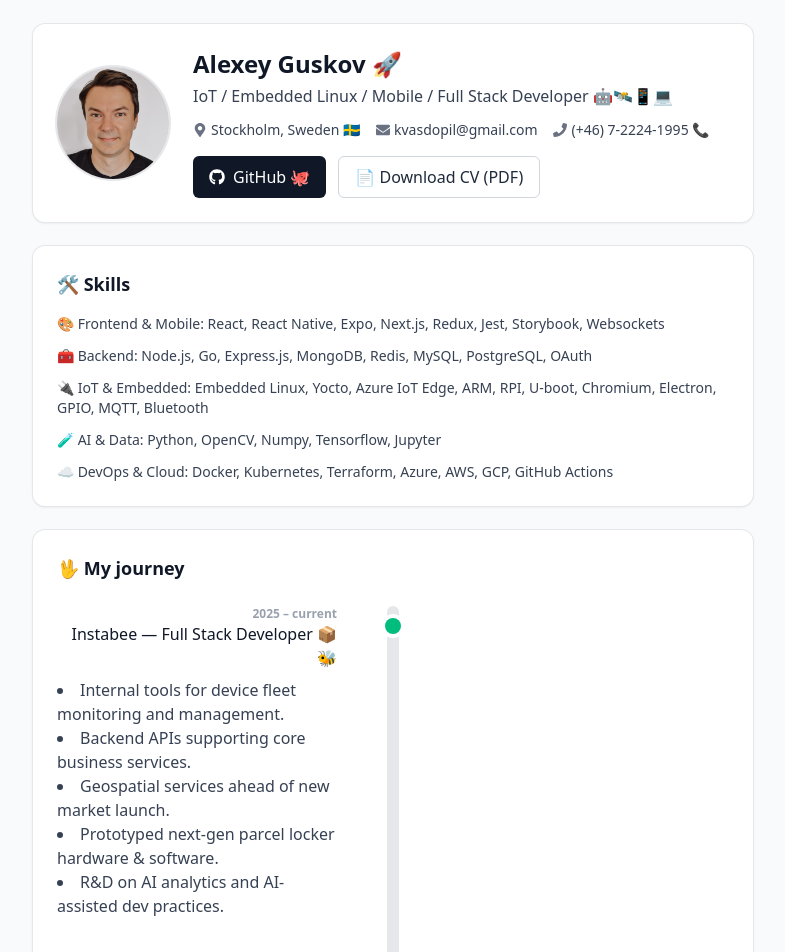
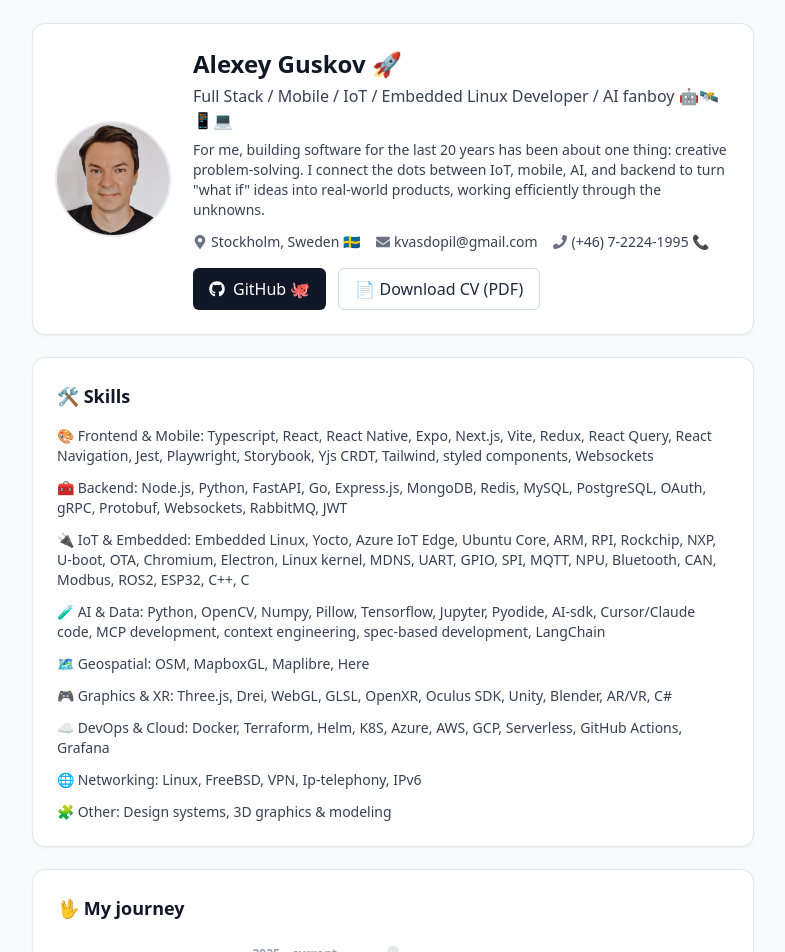
Before and after one commit to kvasdopil/me, a React (Vite) app: page / in a window 1280 px wide. Shown: the top 952 px of the page, without its empty margins (247-1032 px from the left). Built offline with nearby package versions, Linux system fonts and the light colour scheme.

Commit message:
update cv a bit

```diff
--- a/src/App.tsx
+++ b/src/App.tsx
@@ -15,7 +15,12 @@
             <div className="flex-1">
               <h1 className="text-2xl font-semibold">Alexey Guskov 🚀</h1>
               <p className="mt-1 text-gray-700">
-                IoT / Embedded Linux / Mobile / Full Stack Developer 🤖🛰️📱💻
+                Full Stack / Mobile / IoT / Embedded Linux Developer / AI fanboy 🤖🛰️📱💻
+              </p>
+              <p className="mt-2 text-sm text-gray-700">
+                For me, building software for the last 20 years has been about one thing: creative
+                problem-solving. I connect the dots between IoT, mobile, AI, and backend to turn
+                "what if" ideas into real-world products, working efficiently through the unknowns.
               </p>
               <div className="mt-3 flex flex-wrap items-center gap-4 text-sm text-gray-700">
                 <span className="inline-flex items-center gap-1">
@@ -61,24 +66,42 @@
           <h2 className="text-lg font-semibold">🛠️ Skills</h2>
           <div className="mt-4 space-y-3 text-sm text-gray-700">
             <div>
-              <span className="font-medium">🎨 Frontend & Mobile:</span> React, React Native, Expo,
-              Next.js, Redux, Jest, Storybook, Websockets
+              <span className="font-medium">🎨 Frontend & Mobile:</span> Typescript, React, React
+              Native, Expo, Next.js, Vite, Redux, React Query, React Navigation, Jest, Playwright,
+              Storybook, Yjs CRDT, Tailwind, styled components, Websockets
             </div>
             <div>
-              <span className="font-medium">🧰 Backend:</span> Node.js, Go, Express.js, MongoDB,
-              Redis, MySQL, PostgreSQL, OAuth
+              <span className="font-medium">🧰 Backend:</span> Node.js, Python, FastAPI, Go,
+              Express.js, MongoDB, Redis, MySQL, PostgreSQL, OAuth, gRPC, Protobuf, Websockets,
+              RabbitMQ, JWT
             </div>
             <div>
               <span className="font-medium">🔌 IoT & Embedded:</span> Embedded Linux, Yocto, Azure
-              IoT Edge, ARM, RPI, U-boot, Chromium, Electron, GPIO, MQTT, Bluetooth
+              IoT Edge, Ubuntu Core, ARM, RPI, Rockchip, NXP, U-boot, OTA, Chromium, Electron, Linux
+              kernel, MDNS, UART, GPIO, SPI, MQTT, NPU, Bluetooth, CAN, Modbus, ROS2, ESP32, C++, C
             </div>
             <div>
-              <span className="font-medium">🧪 AI & Data:</span> Python, OpenCV, Numpy, Tensorflow,
-              Jupyter
+              <span className="font-medium">🧪 AI & Data:</span> Python, OpenCV, Numpy, Pillow,
+              Tensorflow, Jupyter, Pyodide, AI-sdk, Cursor/Claude code, MCP development, context
+              engineering, spec-based development, LangChain
             </div>
             <div>
-              <span className="font-medium">☁️ DevOps & Cloud:</span> Docker, Kubernetes, Terraform,
-              Azure, AWS, GCP, GitHub Actions
+              <span className="font-medium">🗺️ Geospatial:</span> OSM, MapboxGL, Maplibre, Here
+            </div>
+            <div>
+              <span className="font-medium">🎮 Graphics & XR:</span> Three.js, Drei, WebGL, GLSL,
+              OpenXR, Oculus SDK, Unity, Blender, AR/VR, C#
+            </div>
+            <div>
+              <span className="font-medium">☁️ DevOps & Cloud:</span> Docker, Terraform, Helm, K8S,
+              Azure, AWS, GCP, Serverless, GitHub Actions, Grafana
+            </div>
+            <div>
+              <span className="font-medium">🌐 Networking:</span> Linux, FreeBSD, VPN, Ip-telephony,
+              IPv6
+            </div>
+            <div>
+              <span className="font-medium">🧩 Other:</span> Design systems, 3D graphics & modeling
             </div>
           </div>
         </section>
@@ -95,11 +118,19 @@
                 <div className="text-xs font-semibold text-gray-400">2025 – current</div>
                 <div className="font-medium">Instabee — Full Stack Developer 📦🐝</div>
                 <ul className="mt-2 inline-block text-left list-inside list-disc text-gray-700">
-                  <li>Internal tools for device fleet monitoring and management.</li>
-                  <li>Backend APIs supporting core business services.</li>
-                  <li>Geospatial services ahead of new market launch.</li>
-                  <li>Prototyped next‑gen parcel locker hardware & software.</li>
-                  <li>R&D on AI analytics and AI-assisted dev practices.</li>
+                  <li>
+                    Built and maintained internal tools for device fleet monitoring and management.
+                  </li>
+                  <li>Developed and optimized backend APIs supporting core business services.</li>
+                  <li>
+                    Expanded and optimized geospatial services ahead of launch in a new market.
+                  </li>
+                  <li>Prototyped hardware and software for next‑gen parcel locker platform.</li>
+                  <li>
+                    Researched and developed AI-powered analytics tools for operational insights.
+                  </li>
+                  <li>Advocated AI-assisted development practices company-wide.</li>
+                  <li>Self‑proclaimed AI‑ambassador and MVP fanboy.</li>
                 </ul>
               </div>
               <span className="absolute left-1/2 top-3 -translate-x-1/2 h-4 w-4 rounded-full bg-emerald-500 ring-4 ring-white shadow" />
```
Also changed, not shown: 2 other files (tests, documents, lock files or other folders).
